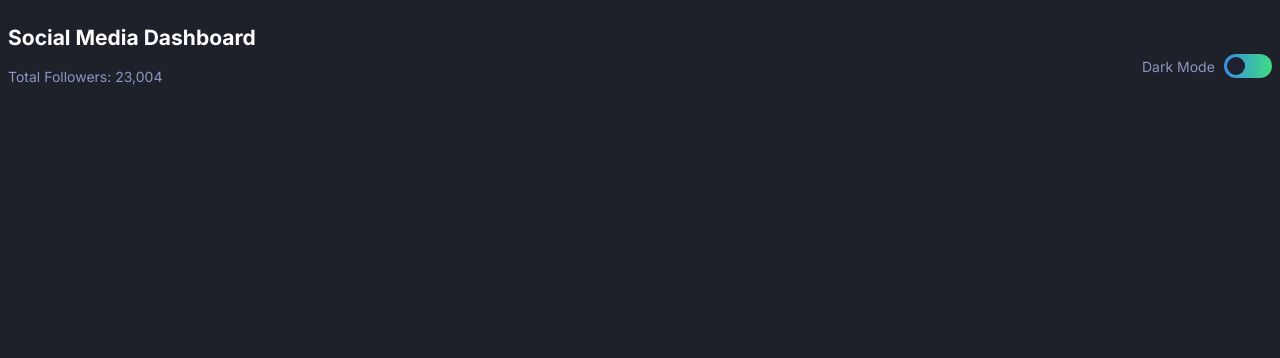
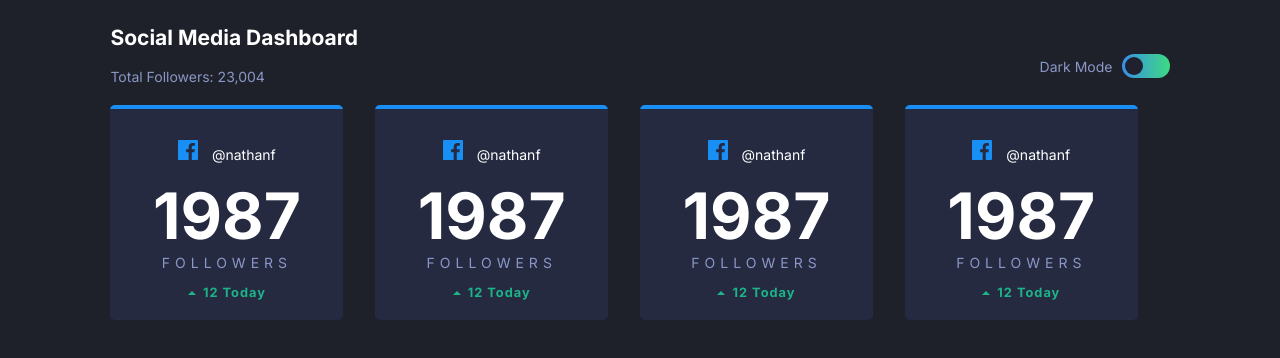
Before and after one commit to MariuszKra85/dashBoard, a website built with webpack: page index.html in a window 1280 px wide. Built offline with nearby package versions, Linux system fonts and the light colour scheme.

Commit message:
create followers items

```diff
--- a/index.html
+++ b/index.html
@@ -14,9 +14,9 @@
 
     <title>Frontend Mentor Social Media Dashboard</title>
   </head>
-  <body>
+  <body class="dark">
     <div class="container">
-      <header class="header--container dark">
+      <header class="header--container">
         <div class="header">
           <h2 class="header--title">Social Media Dashboard</h2>
           <p class="header--text">Total Followers: 23,004</p>
@@ -29,6 +29,97 @@
           </div>
         </div>
       </header>
+      <div class="followers--container">
+        <div class="followers padding-blue">
+          <div class="followers--social">
+            <img
+              class="followers--social-icon"
+              src="/images/icon-facebook.svg"
+              alt="fb-icon"
+            />
+            <span class="followers--social-name">@nathanf</span>
+          </div>
+          <div class="total">
+            <span class="total--largeNum">1987</span>
+            <span class="total--text">Followers</span>
+          </div>
+          <div class="change">
+            <img
+              class="change--img"
+              src="./images/icon-up.svg"
+              alt="increase"
+            />
+            <span class="change--text-inc">12 Today</span>
+          </div>
+        </div>
+        <div class="followers padding-blue">
+          <div class="followers--social">
+            <img
+              class="followers--social-icon"
+              src="/images/icon-facebook.svg"
+              alt="fb-icon"
+            />
+            <span class="followers--social-name">@nathanf</span>
+          </div>
+          <div class="total">
+            <span class="total--largeNum">1987</span>
+            <span class="total--text">Followers</span>
+          </div>
+          <div class="change">
+            <img
+              class="change--img"
+              src="./images/icon-up.svg"
+              alt="increase"
+            />
+            <span class="change--text-inc">12 Today</span>
+          </div>
+        </div>
+        <div class="followers padding-blue">
+          <div class="followers--social">
+            <img
+              class="followers--social-icon"
+              src="/images/icon-facebook.svg"
+              alt="fb-icon"
+            />
+            <span class="followers--social-name">@nathanf</span>
+          </div>
+          <div class="total">
+            <span class="total--largeNum">1987</span>
+            <span class="total--text">Followers</span>
+          </div>
+          <div class="change">
+            <img
+              class="change--img"
+              src="./images/icon-up.svg"
+              alt="increase"
+            />
+            <span class="change--text-inc">12 Today</span>
+          </div>
+        </div>
+        <div class="followers padding-blue">
+          <div class="followers--social">
+            <img
+              class="followers--social-icon"
+              src="/images/icon-facebook.svg"
+              alt="fb-icon"
+            />
+            <span class="followers--social-name">@nathanf</span>
+          </div>
+          <div class="total">
+            <span class="total--largeNum">1987</span>
+            <span class="total--text">Followers</span>
+          </div>
+          <div class="change">
+            <img
+              class="change--img"
+              src="./images/icon-up.svg"
+              alt="increase"
+            />
+            <span class="change--text-inc">12 Today</span>
+          </div>
+        </div>
+      </div>
+      <div class="overview--container"></div>
     </div>
     <script src="./index.js"></script>
   </body>
--- a/index.js
+++ b/index.js
@@ -4,17 +4,15 @@ let mode = 'Dark';
 const init = () => {
   console.log('odpala');
 
-  const header = document.querySelector(`.header--container`);
+  const side = document.querySelector(`body`);
   const modeSlider = document.querySelector(`.mode--slider-dot`);
   const modeName = document.querySelector(`#modeName`);
 
   modeButton.addEventListener('click', () => {
-    header.classList.toggle('light');
-    header.classList.toggle('dark');
+    side.classList.toggle('light');
+    side.classList.toggle('dark');
 
-    header.classList.value.includes('dark')
-      ? (mode = 'Dark')
-      : (mode = 'Light');
+    side.classList.value.includes('dark') ? (mode = 'Dark') : (mode = 'Light');
 
     modeSlider.classList.toggle(`switch-mode`);
     modeName.textContent = `${mode} mode`;
--- a/input.scss
+++ b/input.scss
@@ -91,3 +91,135 @@ body {
 .switch-mode {
   left: 23px;
 }
+
+.followers {
+  position: relative;
+  background-color: hsl(228, 28%, 20%);
+  height: 215px;
+  display: flex;
+  flex-direction: column;
+  justify-content: space-between;
+  box-sizing: border-box;
+  padding: 35px 20px 20px 20px;
+  border-radius: 5px;
+  overflow: hidden;
+  align-items: center;
+  margin-top: 25px;
+  text-align: center;
+}
+
+.followers:hover {
+  background: hsl(228, 28%, 30%);
+  cursor: pointer;
+}
+
+.followers-container {
+  margin-bottom: 2rem;
+}
+
+.padding {
+  &-blue::before {
+    position: absolute;
+    content: '';
+    top: 0;
+    left: 0;
+    height: 4px;
+    background: hsl(208, 92%, 53%);
+    width: 100%;
+  }
+  &-red::before {
+    position: absolute;
+    content: '';
+    top: 0;
+    left: 0;
+    height: 4px;
+    background-color: rgb(200, 0, 0);
+    width: 100%;
+  }
+  &-gradient::before {
+    position: absolute;
+    content: '';
+    top: 0;
+    left: 0;
+    height: 4px;
+    background: linear-gradient(
+      to right,
+      hsl(37, 97%, 70%),
+      hsl(329, 70%, 58%)
+    );
+    width: 100%;
+  }
+}
+
+.total {
+  display: flex;
+  flex-direction: column;
+  align-items: center;
+}
+
+.social-handle {
+  color: hsl(228, 34%, 66%);
+  display: flex;
+}
+.followers--social-icon {
+  margin-right: 10px;
+}
+
+.total--largeNum {
+  font-size: 4rem;
+  margin: 0;
+  font-weight: 700;
+}
+
+.total--text {
+  color: hsl(228, 34%, 66%);
+  text-transform: uppercase;
+  letter-spacing: 5px;
+}
+.change {
+  font-size: 0.8rem;
+  font-weight: 700;
+  letter-spacing: 1px;
+
+  &--img {
+    padding: 0 3px 2px 0;
+  }
+
+  &--text-inc {
+    color: hsl(163, 72%, 41%);
+  }
+  &--text-dec {
+    color: hsl(356, 69%, 56%);
+  }
+}
+
+@media only screen and (min-width: 1100px) {
+  body {
+    padding: 0 8%;
+  }
+  .followers--container {
+    display: flex;
+    flex-direction: row;
+    justify-content: space-between;
+    align-items: center;
+    flex-wrap: nowrap;
+  }
+
+  .overview--container {
+    display: flex;
+    flex-direction: row;
+    justify-content: space-between;
+    align-items: center;
+    flex-wrap: wrap;
+  }
+
+  .overview-container h2 {
+    width: 100%;
+  }
+
+  .followers,
+  .overview-box {
+    width: 35%;
+    margin: 0 3% 15px 0;
+  }
+}
```
Also changed, not shown: dist/output.css, 1 other file.
